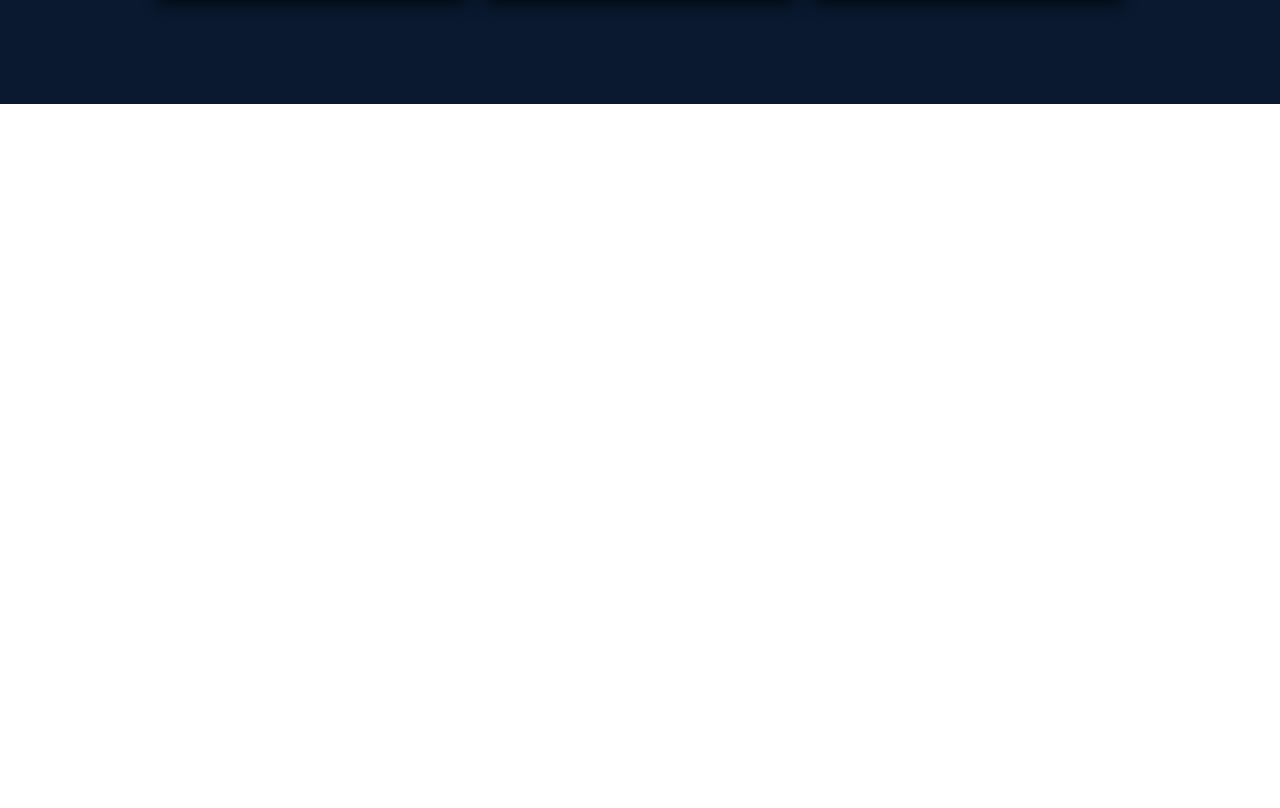
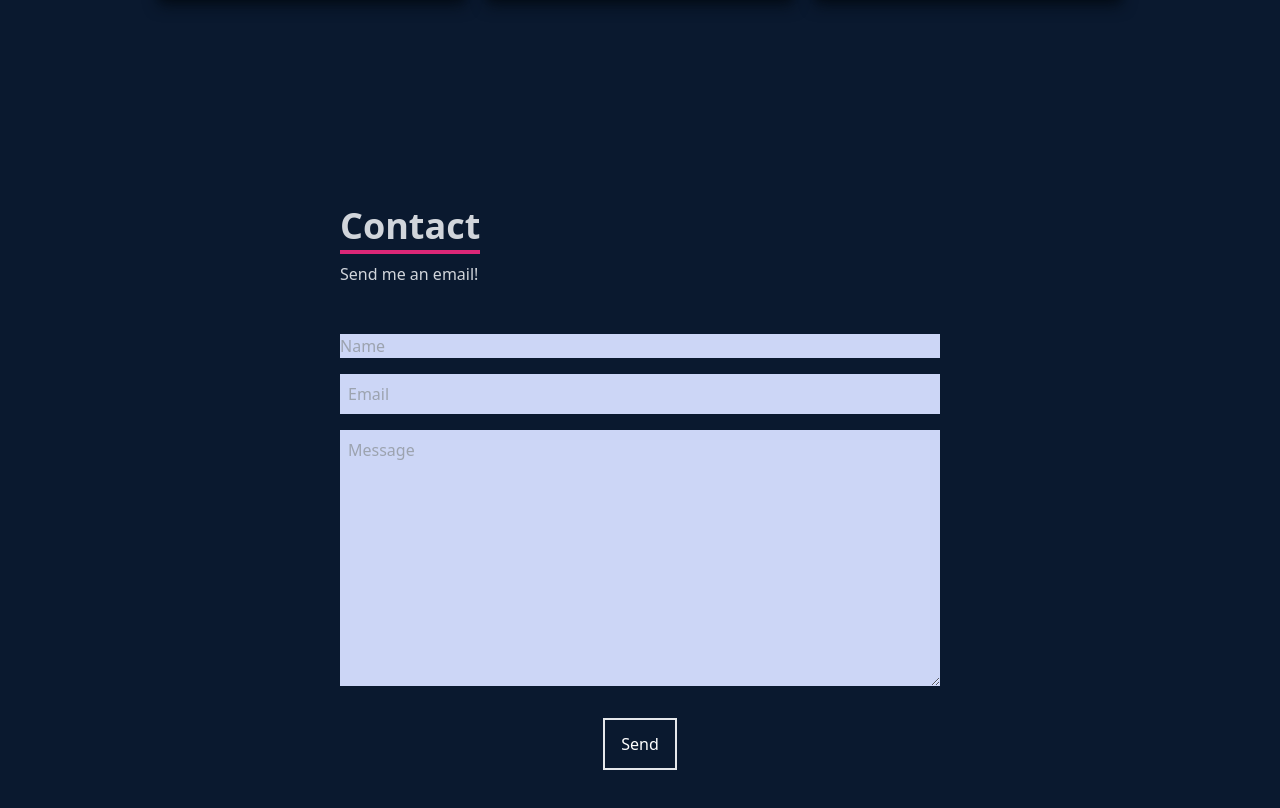
Before and after one commit to DonnyWu/Web_portfoilo, a React (Create React App) app: page / in a window 1280 px wide. Shown: the part 2536-3344 px from the top of the page. Before the commit the page ends 2640 px from the top, so only its background shows below. Built offline with nearby package versions, Linux system fonts and the light colour scheme.

Commit message:
Added Contact component

```diff
--- a/src/App.js
+++ b/src/App.js
@@ -3,6 +3,7 @@
 import About from "./components/About";
 import Skills from "./components/Skills";
 import Work from "./components/Work";
+import Contact from "./components/Contact";
 
 function App() {
   return (
@@ -12,6 +13,7 @@
       <About />
       <Skills />
       <Work />
+      <Contact />
     </div>
   );
 }
--- /dev/null
+++ b/src/components/Contact.jsx
@@ -0,0 +1,42 @@
+import React from "react";
+
+const Contact = () => {
+  return (
+    <div
+      name="contact"
+      className="w-full h-screen bg-[#0a192f] flex justify-center items-center p-4"
+    >
+      <form action="" className="flex flex-col max-w-[600px] w-full">
+        <div className="pb-8">
+          <p className="text-4xl font-bold inline border-b-4 border-pink-600 text-gray-300">
+            Contact
+          </p>
+          <p className="text-gray-300 py-4">Send me an email!</p>
+        </div>
+        <input
+          className="bg-[#ccd6f6]"
+          type="text"
+          placeholder="Name"
+          name="name"
+        />
+        <input
+          className="my-4 p-2 bg-[#ccd6f6]"
+          type="email"
+          name="email"
+          placeholder="Email"
+        />
+        <textarea
+          name="message"
+          className="bg-[#ccd6f6] p-2"
+          rows="10"
+          placeholder="Message"
+        ></textarea>
+        <button className="text-white border-2 hover:bg-pink-600 hover:border-pink-600 px-4 py-3 my-8 mx-auto flex item-center">
+          Send
+        </button>
+      </form>
+    </div>
+  );
+};
+
+export default Contact;
```
